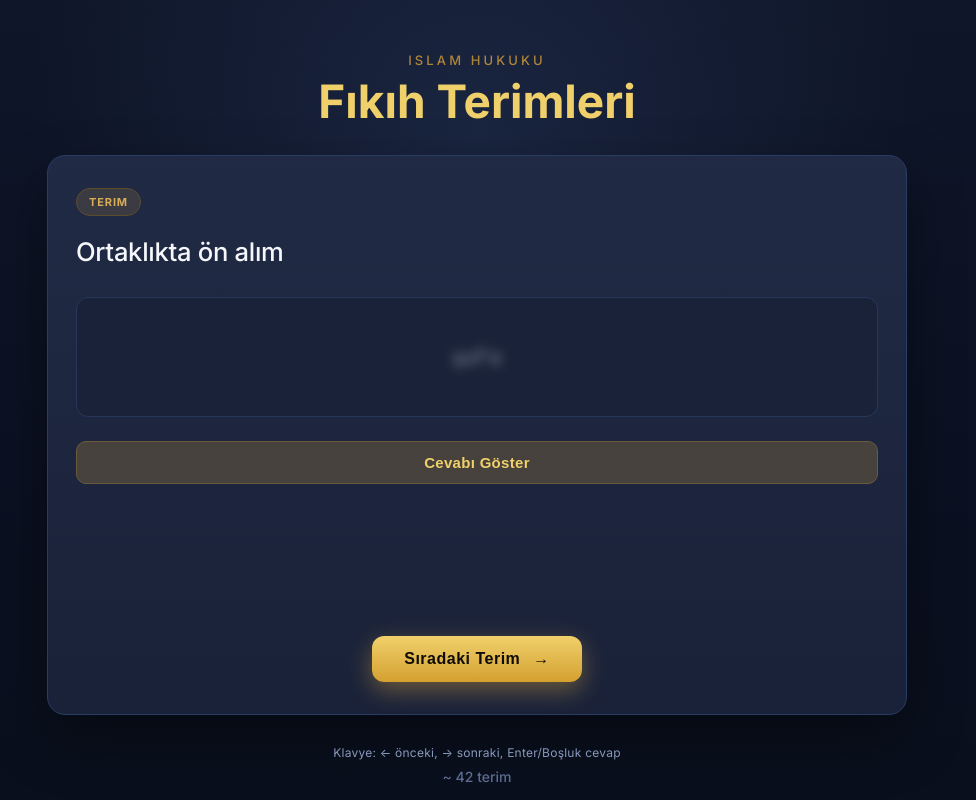
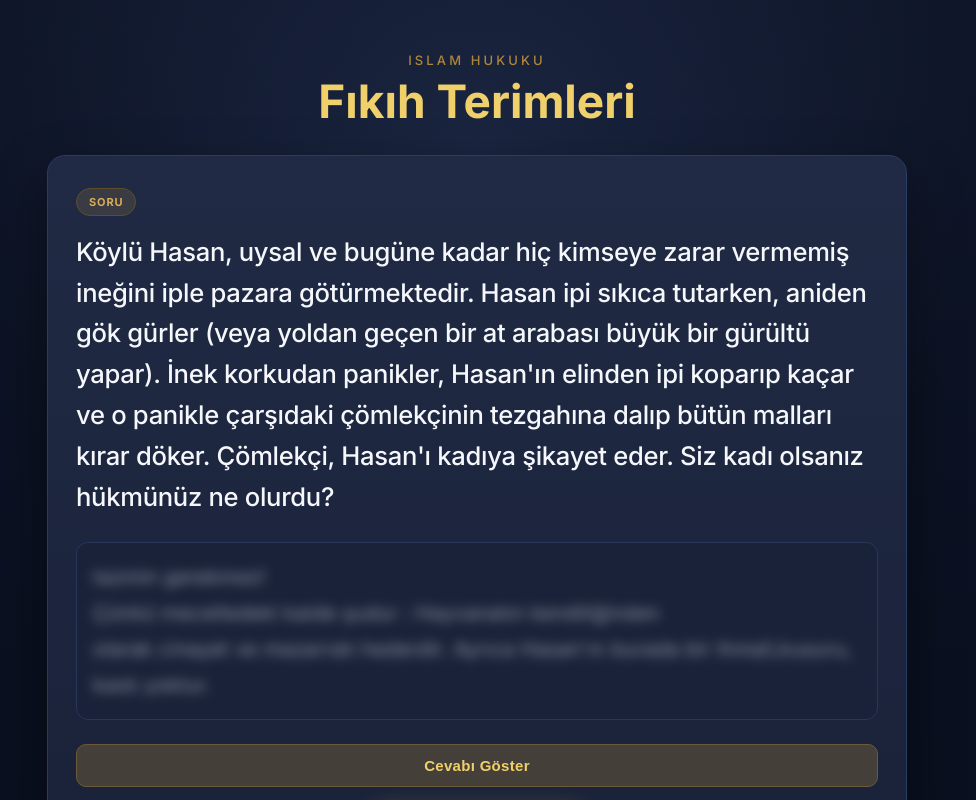
Before and after one commit to ozkanbahadir00-dev/Talib_ul_melekei_f-k-h, a React (Vite) app: page / in a window 1280 px wide. Shown: the top 800 px of the page, without its empty margins (163-1139 px from the left). Built offline with nearby package versions, Linux system fonts and the light colour scheme.

Commit message:
Add new study cards with legal questions and answers

```diff
--- a/src/data/studyData.ts
+++ b/src/data/studyData.ts
@@ -584,6 +584,110 @@ export const studyCards: StudyCard[] = [
       "sourceRight": "Mün'akid Akit",
       "sourceType": "question"
     }
+  },
+  {
+    "id": "card-44",
+    "mode": "question",
+    "badge": "SORU",
+    "shown": "Mahmut, tapulu arsasında Osmanlı döneminden kalma bir kese altın bulur. Nurettin olaya şahit olur ve Kadı'ya ihbar eder. Mahmut altınları sahiplenmek ister. Hüküm nedir?",
+    "answer": "Kadı Hükmü: Altınlar 'Yitik Mal' (Lukata) hükmündedir.\nGerekçe: Üzerinde İslam mührü (Osmanlı) olan defineler ganimet değil, lukata sayılır. Mahmut, bu altınların zincirdeki en eski sahibine ulaşmak için elinden geleni yapmalı ve ilan süresi dolana kadar beklemelidir. Sahibi bulunamazsa, Mahmut adına değil, asıl sahibi sevabına fakirlere tasadduk edilir.",
+    "reveal": "toggle",
+    "original": {
+      "sourceLeft": "Mahmut tapulu arsasında Osmanlı altını bulur, Nurettin şahit olur. Mahmut sahiplenmek ister.",
+      "sourceRight": "Osmanlı mührü varsa 'Lukata'dır. Eski sahibine gidilir, bulunamazsa fakirlere hibe edilir.",
+      "sourceType": "question"
+    }
+  },
+  {
+    "id": "card-44",
+    "mode": "question",
+    "badge": "SORU",
+    "shown": "Bir şahıs (gâsıp), komşusunun arazisini işgal edip üzerine kıymetli bir bina inşa eder. Arazi sahibi binanın yıkılmasını talep eder. Karar ne olur?",
+    "answer": "Kadı Hükmü: Bina yıkılmaz, arazi sahibi binayı bedeliyle devralır.\nGerekçe: 'Zarar-ı eşed, zarar-ı ahaff ile izale olunur.' Bilirkişi binanın yıkılmasının araziye veya milli servete büyük zarar vereceğini (fuhş-i kadr) rapor ederse; arazi sahibi binanın sökülmüş haldeki (enkaz) değerini gâsıba öder ve mülkiyeti birleştirir.",
+    "reveal": "toggle",
+    "original": {
+      "sourceLeft": "Gâsıp başkasının yerine bina yapar. Arazi sahibi yıkım ister.",
+      "sourceRight": "Yıkım büyük zararsa arazi sahibi enkaz bedelini ödeyip binayı alır. Değeri fazla olan az olanı satın alır.",
+      "sourceType": "question"
+    }
+  },
+  {
+    "id": "card-46",
+    "mode": "question",
+    "badge": "SORU",
+    "shown": "Kıtlıkta aç kalan Yusuf, Hacı Ömer’in bahçesinden izinsiz meyve yiyerek çocuklarını doyurur. Hacı Ömer Yusuf'un cezalandırılmasını ister. Hüküm nedir?",
+    "answer": "Kadı Hükmü: Ceza verilmez (Had düşer) ancak tazminat şarttır.\nGerekçe: 'Iztırar gayrın hakkını iptal etmez' (Mecelle 33). Hayat hakkı mülkiyetin önüne geçtiği için Yusuf günahkar sayılmaz; ancak yediği meyvelerin bedelini Hacı Ömer'e ödemekle (tazminle) yükümlüdür.",
+    "reveal": "toggle",
+    "original": {
+      "sourceLeft": "Aç kalan Yusuf, Hacı Ömer'in bahçesinden meyve yer. Ceza ve tazminat durumu nedir?",
+      "sourceRight": "Zaruret günahı kaldırır ama kul hakkını yok etmez. Yusuf meyve bedelini tazmin eder.",
+      "sourceType": "question"
+    }
+  },
+  {
+    "id": "card-47",
+    "mode": "question",
+    "badge": "SORU",
+    "shown": "Gümüşhane’de Hasan Efendi, mülk arazisinde gümüş madeni bulur. Maden nazırı el koymak ister. Kadı neye göre hüküm verir?",
+    "answer": "Kadı Hükmü: Arazi Hasan Efendi'nin mülkü ise maden onundur.\nGerekçe: Madenler mülkiyet altına alınabilir ve bulundukları arazinin statüsüne tabidir. Defter-i Hakani (tapu) kayıtları incelenir; arazi mülk ise Hasan Efendi beşte bir ($1/5$) vergi (humus) ödemek şartıyla madeni işletir. Vakıf veya devlet arazisi ise mülkiyet o kurumlara aittir.",
+    "reveal": "toggle",
+    "original": {
+      "sourceLeft": "Hasan Efendi mülk arazisinde gümüş madeni bulur. Maden nazırı el koyar.",
+      "sourceRight": "Maden arazinin statüsüne tabidir. Mülk ise beşte bir vergiyle şahsa aittir.",
+      "sourceType": "question"
+    }
+  },
+  {
+    "id": "card-48",
+    "mode": "question",
+    "badge": "SORU",
+    "shown": "Kervancı Ali, 100 altın borcuna karşılık 150 altınlık atını Bekir’e rehin bırakır. At, Bekir’in kusuru olmadan yangında ölür. Borç ve fark ne olur?",
+    "answer": "Kadı Hükmü: Borç silinir, fark tazmin edilmez.\nGerekçe: Rehin alacaklının elinde helak olursa, borç rehnin değeri kadar sakıt olur (silinir). Atın borçtan fazla olan 50 altınlık kısmı Bekir'in elinde 'emanet' hükmündedir. Kusur yoksa emanet tazmin edilmez; Ali 50 altınlık farkı talep edemez.",
+    "reveal": "toggle",
+    "original": {
+      "sourceLeft": "150 altınlık at, 100 altınlık borç için rehin verildi. At kusursuz helak oldu.",
+      "sourceRight": "Borç silinir. Fazla olan 50 altın emanet olduğu için ödenmez.",
+      "sourceType": "question"
+    }
+  },
+  {
+    "id": "card-49",
+    "mode": "question",
+    "badge": "SORU",
+    "shown": "Heyelan sonucu yukarıdaki fındık bahçesi, aşağıdaki geniş ama işlenmemiş araziyle birleşip karışır. Ortaklık mı kurulur, yoksa mülkiyet el mi değiştirir?",
+    "answer": "Kadı Hükmü: Ortaklık kurulmaz; değeri fazla olan az olanı satın alır.\nGerekçe: Gayrimenkul karışmalarında mülkiyeti parçalamamak esastır. Eğer alttaki geniş arazinin değeri, yukarıdan gelen topraktan fazlaysa; alt arazi sahibi, üstten gelen toprak ve ağaçların bedelini ödeyerek arazinin tamamına malik olur.",
+    "reveal": "toggle",
+    "original": {
+      "sourceLeft": "Toprak kayması ile iki arazi karıştı. Ortaklık mı mülkiyet birleşmesi mi olur?",
+      "sourceRight": "Ortaklık olmaz. Kıymeti yüksek olan az olanın bedelini ödeyip mülkü alır.",
+      "sourceType": "question"
+    }
+  },
+  {
+    "id": "card-50",
+    "mode": "question",
+    "badge": "SORU",
+    "shown": "İslam hukukunda yeni bir kişi veya eşyanın, haklar konusunda artık var olmayan diğerinin yerine geçmesine ne ad verilir?",
+    "answer": "Cevap: Halefiyet.\nGerekçe: Bir hukuki sujenin veya objenin, başka bir sujenin veya objenin yerine geçerek onun hak ve borçlarını devralması durumudur. Mirasçının murisin yerine geçmesi veya sigortacının sigortalı yerine hak talep etmesi buna örnektir.",
+    "reveal": "toggle",
+    "original": {
+      "sourceLeft": "Haklar konusunda var olmayan birinin yerine başkasının geçmesi nedir?",
+      "sourceRight": "Halefiyet",
+      "sourceType": "question"
+    }
+  },
+  {
+    "id": "card-51",
+    "mode": "question",
+    "badge": "SORU",
+    "shown": "1800’lerin başında kıtlık çeken Yusuf, çocuklarını doyurmak için Hacı Ömer’in bahçesinden izinsiz meyve alır. Bekçiler Yusuf'u yakalayıp Kadı'ya götürür. Hüküm nedir?",
+    "answer": "Kadı Hükmü: Had cezası verilmez, ancak tazminat şarttır.\nGerekçe: Yusuf günahkar değildir; zira 'Hayat hakkı' mülkiyet hakkından önce gelir. Ancak Mecelle'deki 'Iztırar gayrın hakkını iptal etmez' (Madde 33) kaidesi uyarınca, Yusuf’un zaruret içinde olması ağanın malının değerini yok saymaz. Yusuf, yediği meyvelerin bedelini Hacı Ömer'e tazmin etmekle yükümlüdür.",
+    "reveal": "toggle",
+    "original": {
+      "sourceLeft": "Aç kalan Yusuf, Hacı Ömer'in bahçesinden meyve yer. Hayat hakkı mı mülkiyet mi üstündür?",
+      "sourceRight": "Hayat hakkı üstündür, ceza verilmez. Ancak 'Iztırar gayrın hakkını iptal etmez' gereği mal bedeli tazmin edilir.",
+      "sourceType": "question"
+    }
   }
 ];
 
```
